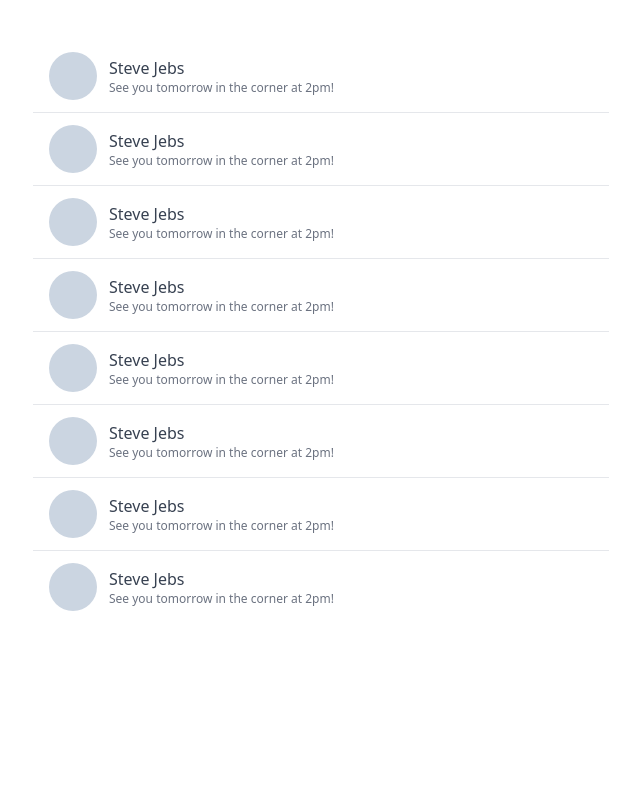
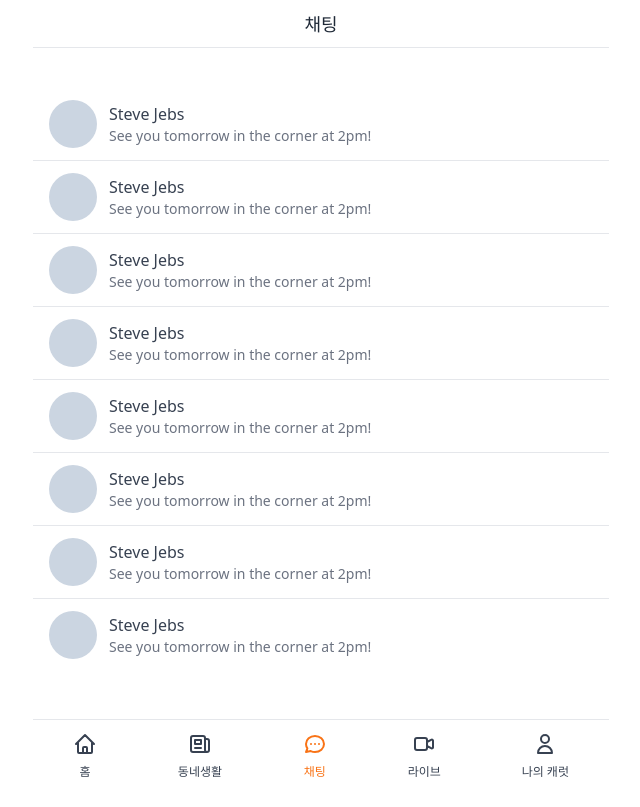
Before and after one commit to ricepotato/carrot-market, a Next.js app: page /chats in a window 1280 px wide. Shown: the whole page, without its empty margins (319-959 px from the left). Built offline with nearby package versions, Linux system fonts and the light colour scheme.

Commit message:
feat: chats

```diff
--- a/pages/chats/index.tsx
+++ b/pages/chats/index.tsx
@@ -1,23 +1,26 @@
 import type { NextPage } from "next";
+import Link from "next/link";
+import Layout from "../../components/layout";
 
 const Chats: NextPage = () => {
   return (
+    <Layout hasTabBar title="채팅">
       <div className="py-10 divide-y-[1px]">
         {[1, 2, 3, 4, 5, 6, 7, 8].map((_, i) => (
-        <div
-          key={i}
-          className="flex px-4 cursor-pointer py-3 items-center space-x-3 "
-        >
+          <Link href={`/chats/${i}`} key={i}>
+            <a className="flex px-4 cursor-pointer py-3 items-center space-x-3">
               <div className="w-12 h-12 rounded-full bg-slate-300" />
               <div>
-            <p className="font-medium text-gray-700">Steve Jebs</p>
-            <p className="text-xs font-medium text-gray-500">
+                <p className="text-gray-700">Steve Jebs</p>
+                <p className="text-sm  text-gray-500">
                   See you tomorrow in the corner at 2pm!
                 </p>
               </div>
-        </div>
+            </a>
+          </Link>
         ))}
       </div>
+    </Layout>
   );
 };
 
```
Lines whose indentation alone changed are shown as unchanged.
